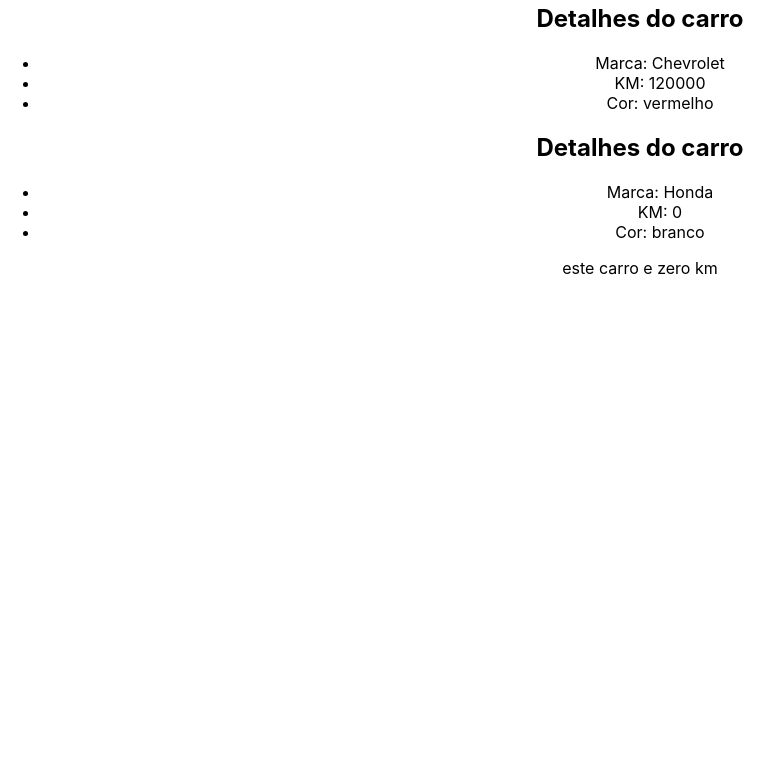
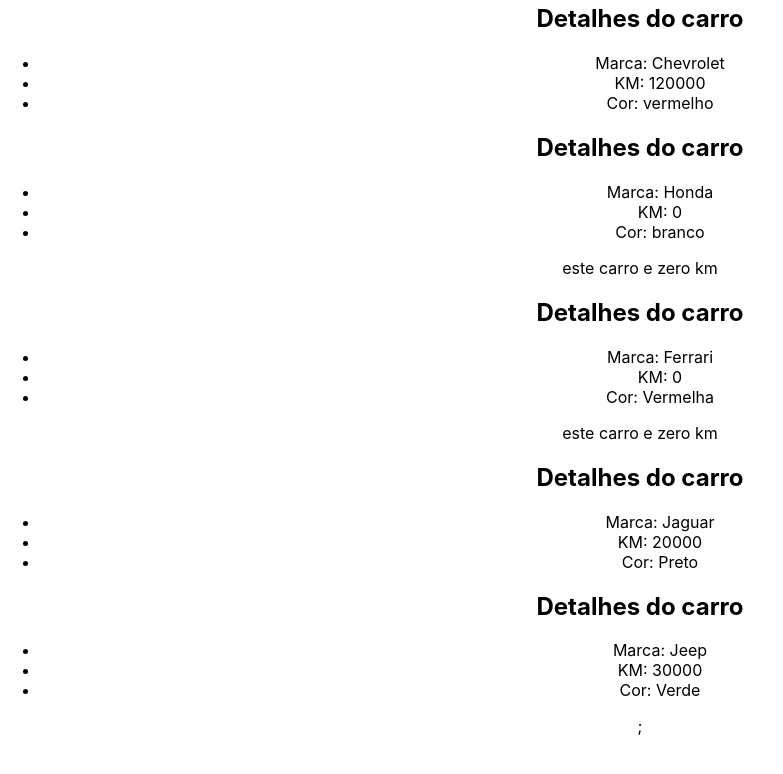
Before and after one commit to antoniolvitall/avancando-no-react, a React (Create React App) app in the folder avancando/: page / in a window 1280 px wide. Shown: the part 2658-3432 px from the top of the page, without its empty margins (0-783 px from the left). Built offline with nearby package versions, Linux system fonts and the light colour scheme.

Commit message:
renderizacao de lista em componente

```diff
--- a/avancando/src/App.js
+++ b/avancando/src/App.js
@@ -8,8 +8,12 @@
 import CarDetails from './components/CarDetails';
 
 function App() {
-const name = "Gael";
 const [userName] = useState("Marcela");
+const cars = [
+  {id:1, brand:"Ferrari", color: "Vermelha", newCar: true, km: 0},
+  {id:1, brand:"Jaguar", color: "Preto", newCar: false, km: 20000},
+  {id:1, brand:"Jeep", color: "Verde", newCar: false, km: 30000},
+]
 
   return (
     <div className="App">
@@ -32,8 +36,12 @@
       {/* reaproveitando */}
       <CarDetails brand="Chevrolet" color="vermelho" km={120000} newCar={false} />
       <CarDetails brand="Honda" color="branco" km={0} newCar={true} />
+      {/* loop em array de objetos */}
+      {cars.map((car) => (
+        <CarDetails brand={car.brand} color={car.color} km={car.km} newCar={car.newCar} />
+      ))};
     </div>
   );
-}
+};
 
 export default App;
```
